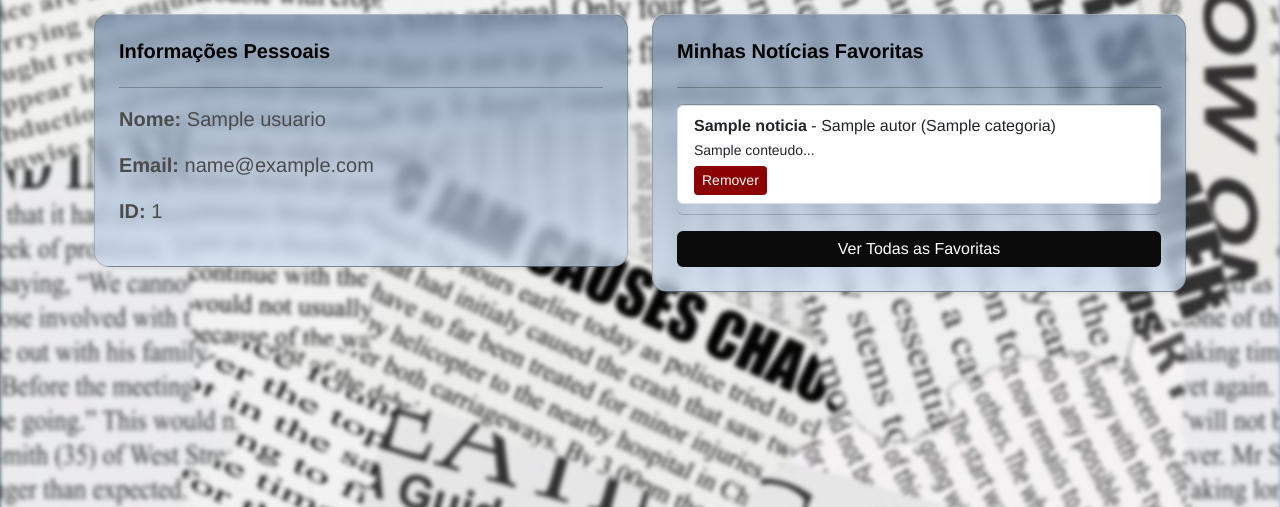
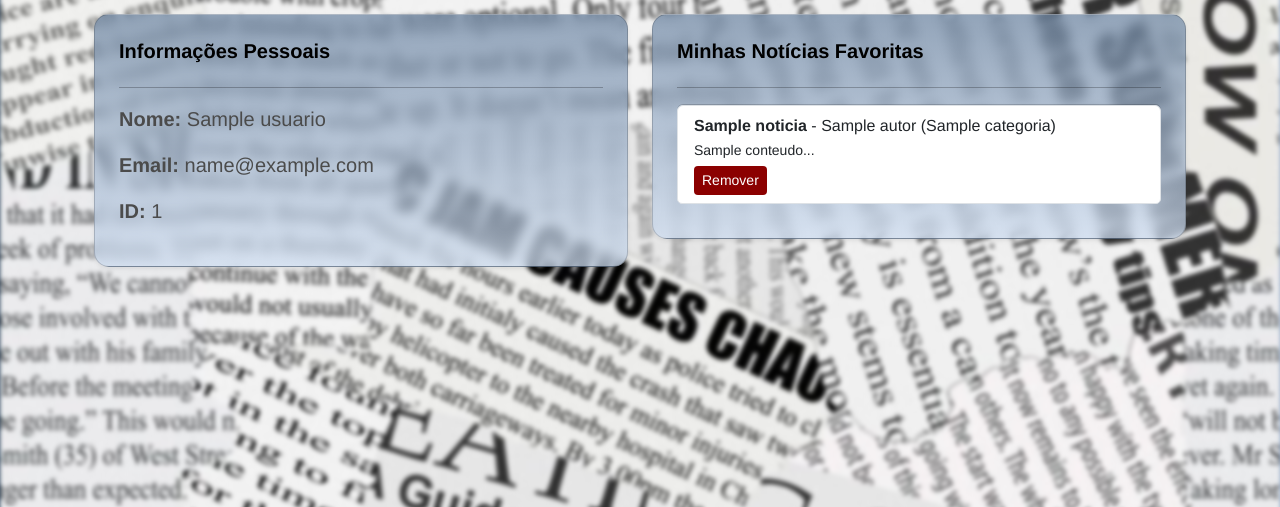
Before and after one commit to pedronobile-commits/NoticiasLegais, a Flask app: template templates/usuario.html in a window 1280 px wide. Shown: the part 254-761 px from the top of the page. Run offline with Flask 3, Linux system fonts and the light colour scheme; the template is opened without the code that fills it: most values are stand-ins (such as "Sample title", 1, 10 or a date in 2020).

Commit message:
Fix HTML structure in usuario.html template

```diff
--- a/templates/usuario.html
+++ b/templates/usuario.html
@@ -36,7 +36,6 @@
           {% else %}
             <p class="text-muted">Você ainda não tem notícias favoritas.</p>
           {% endif %}
-          <a href="{{ url_for('favorites.listar') }}" class="btn btn-primary mt-3">Ver Todas as Favoritas</a>
         </div>
       </div>
     </div>
```
